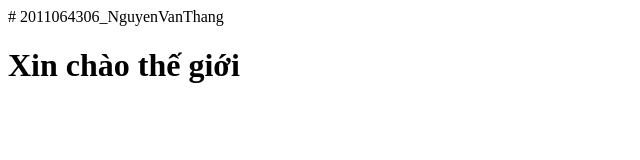
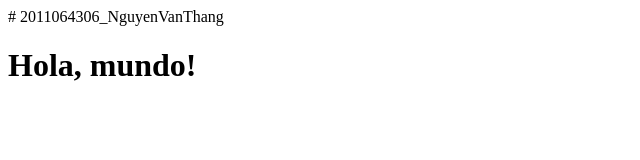
Before and after one commit to skyred123/2011064306_NguyenVanThang, a plain HTML site: page index.html in a window 1280 px wide. Shown: the whole page, without its empty margins (0-640 px from the left). Drawn offline with Linux system fonts and the light colour scheme.

Commit message:
Update index.html

```diff
--- a/index.html
+++ b/index.html
@@ -7,6 +7,6 @@
     <title>Document</title>
 </head>
 <body>
-    <h1>Xin chào thế giới</h1>
+    <h1>Hola, mundo!</h1>
 </body>
 </html>
```
